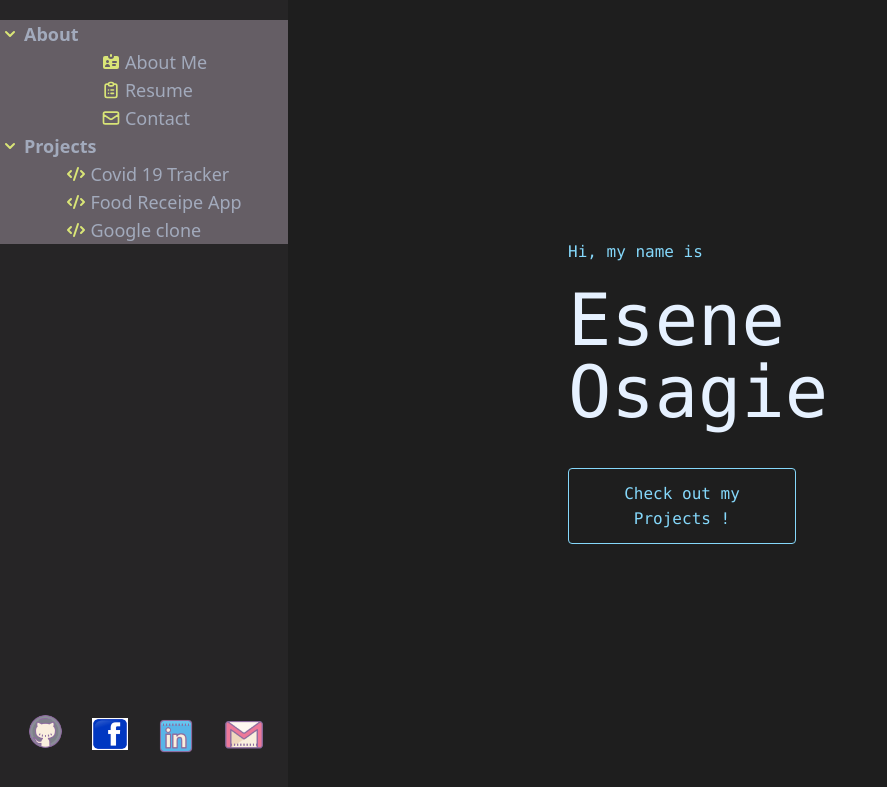
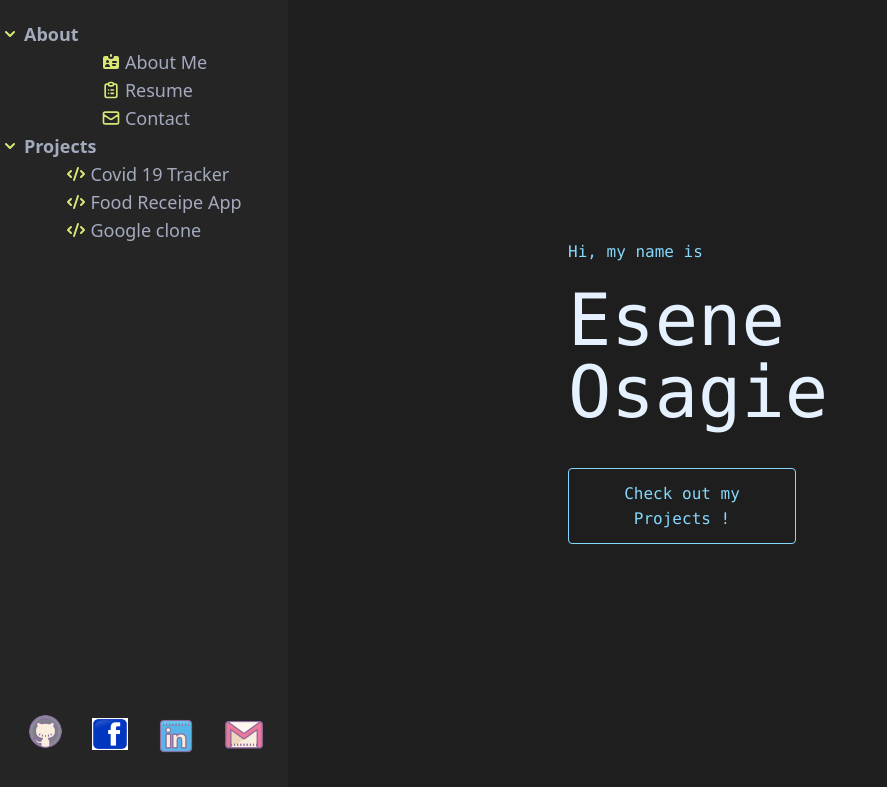
Before and after one commit to eseneose/portfolio, a React (Create React App) app: page / in a window 1280 px wide. Shown: the top 787 px of the page, without its empty margins (0-887 px from the left). Built offline with nearby package versions, Linux system fonts and the light colour scheme.

Commit message:
final touches

```diff
--- a/src/pages/LeftBar.js
+++ b/src/pages/LeftBar.js
@@ -6,7 +6,7 @@ import {
   IdentificationIcon,
 } from "@heroicons/react/solid";
 import { MailIcon, ClipboardListIcon } from "@heroicons/react/outline";
-import Image from 'next/image'
+
 
 
 const fbb = require("../assets/fBB.png");
@@ -25,7 +25,7 @@ const LeftBar = (props) => {
 
       <a href="https://bit.ly/covid_tracker_app">
         <div className="flex items-center hover:cursor-pointer hover:bg-opacity-80 hover:bg-[#2b2a2a]">
-          <CodeIcon className="h-5 w-5 mr-1   text-yellow_vs" />
+          <CodeIcon className="h-5 w-5 mr-1 text-yellow_vs" />
           <p className="invisible truncate hover:text-clip md:visible">Covid 19 Tracker</p>
         </div>
       </a>
@@ -74,9 +74,9 @@ const LeftBar = (props) => {
 
   return (
     <div className="w-14 text-[#a2aabc] text-lg mt-5 flex flex-col justify-center">
-     <img src={Avatar} className="block px-2 sm:ml-3 pt-5 rounded-full md:hidden " width="120" height="120"/>
+     <img src={Avatar} className="block px-2 sm:ml-3 pt-5 rounded-full md:hidden" width="120" height="120"/>
      <div>
-        <div className="hidden  place-items-center w-14 bg-[#655e65] sm:w-20 md:block md:w-40 lg:w-72 ">
+        <div className="hidden  place-items-center w-14 bg-[#262526] sm:w-20 md:block md:w-40 lg:w-72 ">
 
           <div
           className="flex items-center hover:cursor-pointer hover:bg-opacity-80 hover:bg-[#2b2a2a] font-bold w-full"
```
